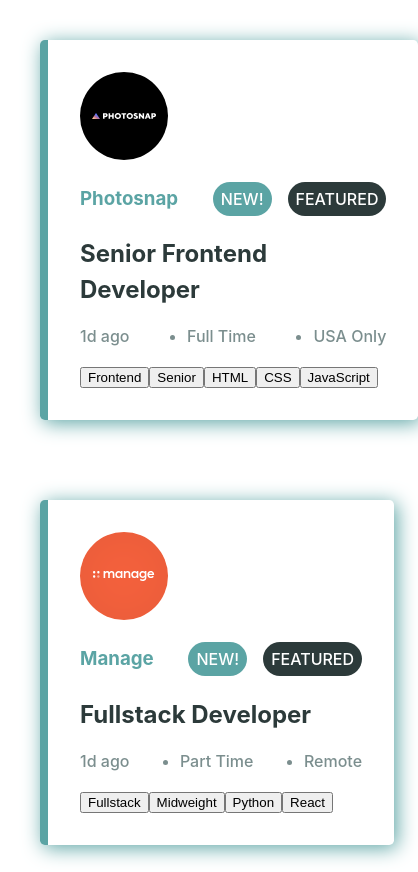
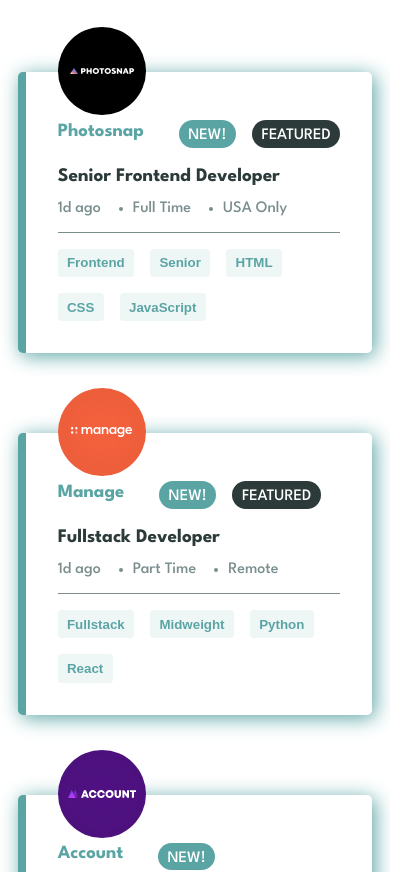
Before and after one commit to j-carlander/Job-listings, a React (Vite) app: page / in a window 390 px wide. Shown: the top 872 px of the page, 418 px wide, since content can reach past the window. Built offline with nearby package versions, Linux system fonts and the light colour scheme.

Commit message:
Mobile style mostly done

```diff
--- a/index.html
+++ b/index.html
@@ -4,7 +4,9 @@
     <meta charset="UTF-8" />
     <meta name="viewport" content="width=device-width, initial-scale=1.0" />
     <link rel="icon" type="image/png" sizes="32x32" href="./images/favicon-32x32.png">
-
+    <link rel="preconnect" href="https://fonts.googleapis.com">
+    <link rel="preconnect" href="https://fonts.gstatic.com" crossorigin>
+    <link href="https://fonts.googleapis.com/css2?family=League+Spartan:wght@500;700&display=swap" rel="stylesheet">
     <title>Frontend Mentor | Job Listings</title>
 
   </head>
--- a/src/App.css
+++ b/src/App.css
@@ -1,5 +1,8 @@
 #root {
   max-width: 1440px;
-  margin: 0 auto;
-  padding: 2rem;
+  margin: 5em (auto);
+  display: grid;
+  place-content: center;
+  gap: 5em;
+  padding: 4em;
 }
--- a/src/Components/Card/Card.css
+++ b/src/Components/Card/Card.css
@@ -1,9 +1,12 @@
 .job-card{
     border-radius: .3em;
     border-left: .5em solid hsl(180, 29%, 50%);
-    margin-bottom: 5em;
     box-shadow: 3px 3px 20px hsl(180, 29%, 50%);
+    padding: 2em;
+    position: relative;
+}
 
-    padding: 2em;
-    width: fit-content;
+.card-logo-container{
+    position: absolute;
+    top: -45px;
 }
--- a/src/Components/CardHeader/CardHeader.css
+++ b/src/Components/CardHeader/CardHeader.css
@@ -11,7 +11,7 @@
 .featured{
     background-color: hsl(180, 29%, 50%);
     color: white;
-    padding: .3em .5em;
+    padding: .5em .6em .3em .6em;
     border-radius: 1000px;
     margin-left: 1em;
 }
--- /dev/null
+++ b/src/Components/FilterProperty/FilterProperty.css
@@ -0,0 +1,15 @@
+.filter-property{
+    background-color:hsl(180, 31%, 95%) ;
+    color: hsl(180, 29%, 50%);
+    border: transparent;
+    border-radius: .3em;
+    padding: .5em .7em;
+
+    font-weight: 700;
+    cursor: pointer;
+}
+
+.filter-property:hover{
+    background-color: hsl(180, 29%, 50%);
+    color: white;
+}
--- a/src/Components/FilterProperty/FilterProperty.jsx
+++ b/src/Components/FilterProperty/FilterProperty.jsx
@@ -1,3 +1,4 @@
+import './FilterProperty.css'
 
 export function FilterProperty({property}){
     return <button className="filter-property">{property}</button>
--- /dev/null
+++ b/src/Components/FilterSection/FilterSection.css
@@ -0,0 +1,8 @@
+.filter-section{
+    display: flex;
+    flex-wrap: wrap;
+    gap: 1em;
+
+    border-top: 1px solid hsl(180, 8%, 52%);
+    padding-top: 1em;
+}
--- a/src/Components/FilterSection/FilterSection.jsx
+++ b/src/Components/FilterSection/FilterSection.jsx
@@ -1,4 +1,5 @@
 import { FilterProperty } from "../FilterProperty/FilterProperty";
+import './FilterSection.css'
 
 export function FilterSection({role, level, languages, tools}){
     return (
--- a/src/Components/JobDescription/JobDescription.css
+++ b/src/Components/JobDescription/JobDescription.css
@@ -3,11 +3,12 @@
 .job-title{
     margin: .2em auto;
     color: hsl(180, 14%, 20%);
+    font-size: 1.2rem;
 }
 
 .job-details-list{
     display: flex;
-    justify-content: space-between;
+    gap: 2em;
     padding: 0;
     color: hsl(180, 8%, 52%);
 }
--- a/src/index.css
+++ b/src/index.css
@@ -1,6 +1,6 @@
 :root {
-  font-family: Inter, system-ui, Avenir, Helvetica, Arial, sans-serif;
-  line-height: 1.5;
+  font-family: 'League Spartan', sans-serif;
+  /* line-height: 1.5; */
   font-weight: 500;
 
 }
```
